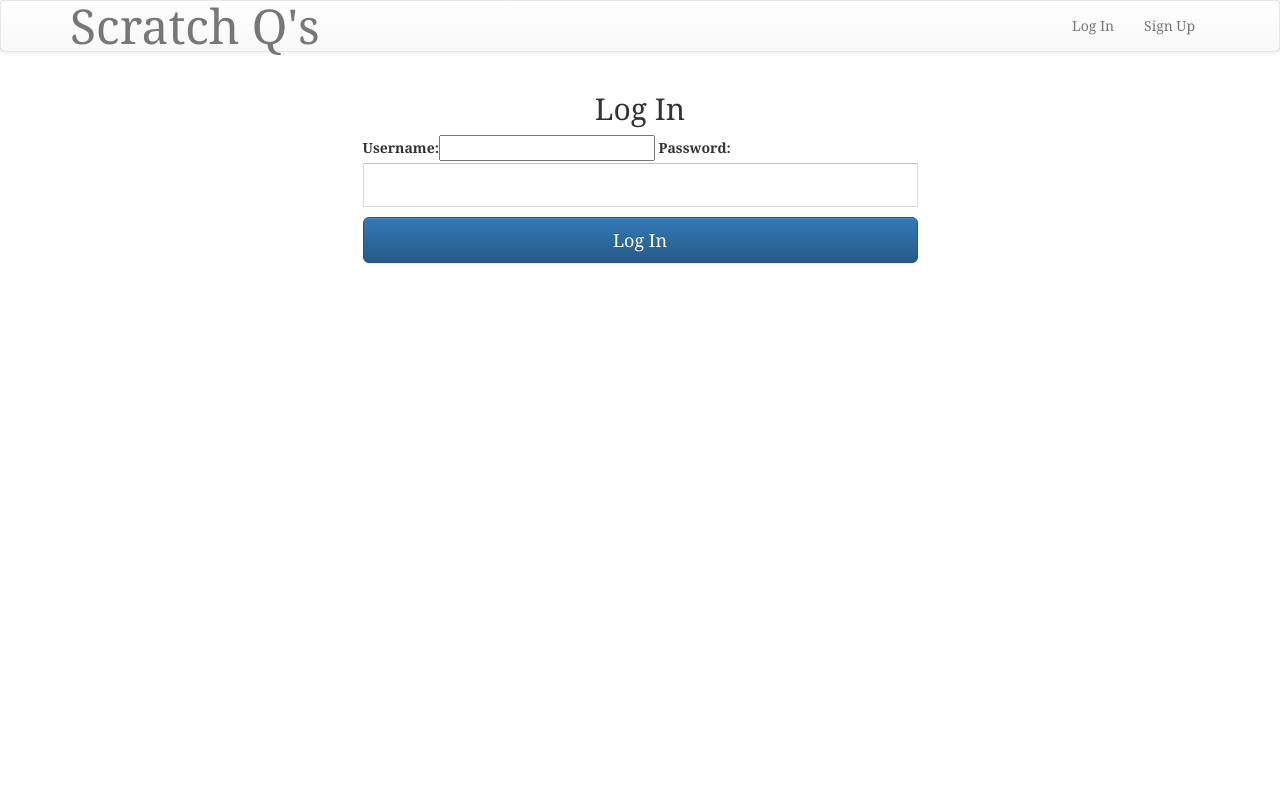
After one commit to MackHartley/scratchQs, a Django app: page /scratchQs/login/ in a window 1280 px wide. The commit adds this page. Run offline with Django 3.2, Linux system fonts and the light colour scheme; some libraries are stand-ins or nearby versions.

Commit message:
Repairing repo

```diff
--- a/scratchQsDjango/scratchQs/forms.py
+++ b/scratchQsDjango/scratchQs/forms.py
@@ -1,5 +1,11 @@
 from django.contrib.auth.models import User
 from django import forms
+from django.contrib.auth import (
+	authenticate,
+	get_user_model,
+	login,
+	logout,
+	)
 
 class UserForm(forms.ModelForm):
 	password = forms.CharField(widget=forms.PasswordInput)
@@ -7,3 +13,24 @@ class UserForm(forms.ModelForm):
 	class Meta:
 		model = User
 		fields = ['username','email','password']
+
+# class LoginForm(AuthenticationForm):
+# 	username = forms.CharField(label="Username", max_length=30, widget=forms.TextInput(attrs={'class': 'form-control', 'name': 'username'}))
+# 	password = forms.CharField(label="Password", max_length=30, widget=forms.PasswordInput)
+# Tutorial: https://www.youtube.com/watch?v=Aqj8no2tb5c&t=186s
+class UserLoginForm(forms.Form):
+	username = forms.CharField(widget=forms.TextInput) # One form much larger than the other. Can this be fixed?
+	password = forms.CharField(widget=forms.PasswordInput)
+
+	def clean(self, *args, **kwargs):
+		username = self.cleaned_data.get("username")
+		password = self.cleaned_data.get("password")
+		if username and password:
+			user = authenticate(username=username, password=password)
+			if not user:
+				raise forms.ValidationError("This user does not exist")
+			if not user.check_password(password):
+				raise forms.ValidationError("Incorrect password")
+			if not user.is_active:
+				raise forms.ValidationError("This user is no longer active.")
+			return super(UserLoginForm, self).clean(*args, **kwargs)
--- a/scratchQsDjango/scratchQs/models.py
+++ b/scratchQsDjango/scratchQs/models.py
@@ -32,7 +32,7 @@ class Answer(models.Model):
 	question = models.ForeignKey(Question, on_delete=models.CASCADE, default=None)
 	content = models.TextField()
 	votes = models.IntegerField(default=0)
-	pub_date = models.DateTimeField(auto_now_add=True, blank=True)
+	# pub_date = models.DateTimeField(auto_now_add=True, blank=True)
 	def __str__(self):
 		return 'Question: %s (Content: %s)' % (self.question, self.content)
 
--- a/scratchQsDjango/scratchQs/templates/scratchQs/answer_page.html
+++ b/scratchQsDjango/scratchQs/templates/scratchQs/answer_page.html
@@ -106,8 +106,8 @@
             </div>
 
                 <h3 id = "answerTitle">Answers:</h3>
-                <button id = {{question.id}} onClick ="filter_by_most_votes(this.id)">Most Votes</button>
-                <button id = {{question.id}} onClick ="filter_by_most_recent(this.id)">Most Recent</button>
+                <!-- <button id = {{question.id}} onClick ="filter_by_most_votes(this.id)">Most Votes</button>
+                <button id = {{question.id}} onClick ="filter_by_most_recent(this.id)">Most Recent</button> -->
 
                 {% for answer in answers %}
                     <div class="question shadowedBox">
--- /dev/null
+++ b/scratchQsDjango/scratchQs/templates/scratchQs/loginpage.html
@@ -0,0 +1,60 @@
+<html>
+{% load static %}
+
+{{ form.media }}
+<head>
+
+	<!-- Latest compiled and minified CSS -->
+	<link rel="stylesheet" href="https://maxcdn.bootstrapcdn.com/bootstrap/3.3.7/css/bootstrap.min.css" integrity="sha384-BVYiiSIFeK1dGmJRAkycuHAHRg32OmUcww7on3RYdg4Va+PmSTsz/K68vbdEjh4u" crossorigin="anonymous">
+
+	<!-- Optional theme -->
+	<link rel="stylesheet" href="https://maxcdn.bootstrapcdn.com/bootstrap/3.3.7/css/bootstrap-theme.min.css" integrity="sha384-rHyoN1iRsVXV4nD0JutlnGaslCJuC7uwjduW9SVrLvRYooPp2bWYgmgJQIXwl/Sp" crossorigin="anonymous">
+
+	<link rel="stylesheet" type="text/css" href="{% static 'scratchQs/main.css' %}" />
+	<link rel="stylesheet" type="text/css" href="{% static 'scratchQs/signup.css' %}">
+
+	<script src="https://code.jquery.com/jquery-3.1.1.min.js" integrity="sha256-hVVnYaiADRTO2PzUGmuLJr8BLUSjGIZsDYGmIJLv2b8=" crossorigin="anonymous"></script>
+
+	<meta charset="UTF-8">
+	<title>ScratchQs - sign up</title>
+
+</head>
+<body>
+	<nav class="navbar navbar-default header-nav">
+	    <div class="container">
+	      	<a class="navbar-brand" href="{% url 'index'%}">Scratch Q's</a>
+	      	<div class="collapse navbar-collapse" id="navbar">
+		      	<ul class="nav navbar-nav navbar-right">
+		        	<li><a href="{% url 'login' %}">Log In</a></li>
+		        	<li><a href="{% url 'register'%}">Sign Up</a></li>
+		      	</ul>
+	      	</div>
+	    </div>
+  	</nav>
+
+	<div class="container" id="wrap">
+	  <div class="row">
+        <div class="col-md-6 col-md-offset-3">
+            <form action="" method="post" accept-charset="utf-8" class="form" role="form">
+            	{% csrf_token %}
+            	<h2 id = "c-title">Log In</h2>
+
+				{{form}}
+
+            	<!-- <label>Username</label>
+            	{{ form.errors.username }}
+ 				<input type="text" name="username" value="" class="form-control input-lg" placeholder="Username" />
+                <label>Password</label>
+            	{{ form.errors.password }}
+                <input type="password" name="password" value="" class="form-control input-lg" placeholder="Password"  />
+                </div>  -->
+                <button class="btn btn-lg btn-primary btn-block signup-btn" type="submit">Log In</button>
+            </form>
+          </div>
+</div>
+</div>
+</div>
+</body>
+	<!-- Latest compiled and minified JavaScript -->
+	<script src="https://maxcdn.bootstrapcdn.com/bootstrap/3.3.7/js/bootstrap.min.js" integrity="sha384-Tc5IQib027qvyjSMfHjOMaLkfuWVxZxUPnCJA7l2mCWNIpG9mGCD8wGNIcPD7Txa" crossorigin="anonymous"></script>
+</html>
--- a/scratchQsDjango/scratchQs/views.py
+++ b/scratchQsDjango/scratchQs/views.py
@@ -16,6 +16,7 @@ from django.shortcuts import render, redirect
 from django.contrib.auth import authenticate, login
 from django.views.generic import View
 from .forms import UserForm
+from .forms import UserLoginForm
 from django.utils.decorators import method_decorator
 
 
@@ -201,6 +202,39 @@ class UserFormView(View):
 
 				if user.is_active:
 					login(request, user)
-					return redirect('scratchQs/index')
+					return redirect('/scratchQs/questions')
 
 		return render(request, self.template_name, {'form': form})
+
+
+# Used for login
+@csrf_exempt
+def login_view(request):
+	print(request.user.is_authenticated())
+	title = "Login" # might want this
+	form = UserLoginForm(request.POST or None)
+	if request.method == "POST":
+		if form.is_valid():
+			username = form.cleaned_data.get("username")
+			password = form.cleaned_data.get("password")
+			user = authenticate(username=username, password=password)
+			login(request, user)
+			print(request.user.is_authenticated())
+			return redirect('/scratchQs/questions')
+		else:
+			pass
+			# redirect to failed
+
+	return render(request, "scratchQs/loginpage.html", {'form':form, 'title':title})
+
+def logout_view(request):
+	logout(request)
+	return render(request, "form.html", {})
+
+
+	# def get(self, request):
+	# 	form = self.form_class(None)
+	# 	return render(request, self.template_name, {'form': form})
+
+	# def post(self, request):
+	# 	form = slef.form_class(request.POST)
--- a/scratchQsDjango/scratchQsDjango/urls.py
+++ b/scratchQsDjango/scratchQsDjango/urls.py
@@ -18,7 +18,8 @@ from django.contrib import admin
 # from scratchQs import views
 from scratchQs import views as scratchq_views
 from django.contrib.auth import views as auth_views
-from scratchQs.views import UserFormView
+from scratchQs.views import UserFormView, login_view
+
 
 urlpatterns = [
     url(r'^scratchQs/admin/', admin.site.urls),
@@ -38,6 +39,8 @@ urlpatterns = [
     url(r'^downvote_answer', scratchq_views.downvote_answer, name="downvote_answer"),
     url(r'^scratchQs/add_answer/', scratchq_views.add_answer, name="add_answer"),
     url(r'^scratchQs/search/keyword=(?P<search_text>.*)/', scratchq_views.search_question, name="search_question"),
-    url(r'^scratchQs/register/', UserFormView.as_view(), name='register')
+    url(r'^scratchQs/register/', UserFormView.as_view(), name='register'),
+    url(r'^scratchQs/login/', login_view, name='login'),
+
     # url(r'^scratchQs/loginn/$', auth_views.login, name='login'), #still working
 ]
```
Also changed, not shown: scratchQsDjango/scratchQs/templates/scratchQs/index.html (+1 -20 lines), scratchQsDjango/scratchQs/templates/scratchQs/signup.html (+2 -21 lines).
